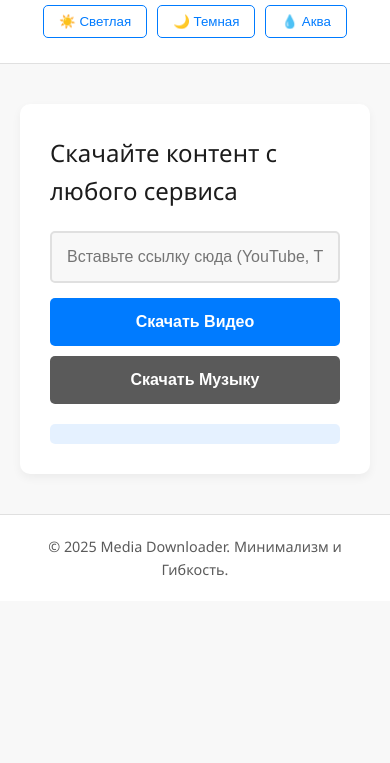
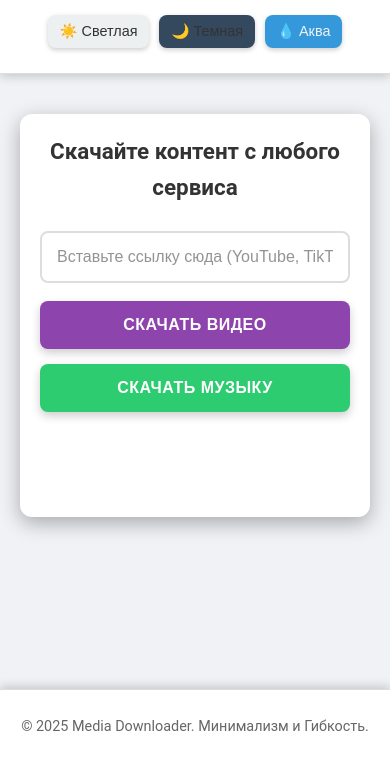
Before and after one commit to Zer0one11/VGet, a plain HTML site: page index.html in a window 390 px wide. Shown: the part 81-844 px from the top of the page. Drawn offline with Linux system fonts and the light colour scheme.

Commit message:
Update style.css

```diff
--- a/style.css
+++ b/style.css
@@ -2,38 +2,53 @@
 /* 🎨 Основные Цветовые Переменные (Темы) */
 /* ========================================================= */
 
-/* ☀️ Светлая Тема (По умолчанию) */
+/* 🌙 Темная Фиолетовая Тема (По умолчанию, как на скриншоте) */
 :root {
-    --color-bg-primary: #f8f8f8;
-    --color-bg-secondary: #ffffff;
-    --color-text-primary: #1c1c1c;
-    --color-text-secondary: #5a5a5a;
-    --color-accent: #007bff;
-    --color-accent-hover: #0056b3;
-    --color-border: #e0e0e0;
+    --color-bg-primary: #1A1A2E; /* Очень темный фиолетово-синий */
+    --color-bg-secondary: #2C2C4A; /* Чуть светлее для карточек/хедеров */
+    --color-text-primary: #E0E0E0; /* Светлый текст */
+    --color-text-secondary: #B0B0C0; /* Второстепенный текст */
+    --color-accent-purple: #9B59B6; /* Яркий фиолетовый акцент */
+    --color-accent-purple-hover: #8e44ad; /* Темнее при наведении */
+    --color-accent-green: #2ECC71; /* Зеленый акцент для "Showcase" */
+    --color-border: #4A4A6A; /* Границы */
+    --color-input-bg: #3A3A5E; /* Фон для инпутов */
+
+    /* Дополнительные цвета для кнопок тем */
+    --theme-blue: #3498DB;
+    --theme-yellow: #F1C40F;
+    --theme-green: #27AE60;
+    --theme-light: #ECF0F1;
+    --theme-dark: #34495E;
 }
 
-/* 🌙 Темная Тема */
-body[data-theme='dark'] {
-    --color-bg-primary: #121212;
-    --color-bg-secondary: #1e1e1e;
-    --color-text-primary: #ffffff;
-    --color-text-secondary: #b0b0b0;
-    --color-accent: #90caf9;
-    --color-accent-hover: #64b5f6;
-    --color-border: #333333;
+/* Переопределение для конкретных тем, если будут использоваться */
+body[data-theme='light'] {
+    --color-bg-primary: #f0f2f5;
+    --color-bg-secondary: #ffffff;
+    --color-text-primary: #333333;
+    --color-text-secondary: #666666;
+    --color-accent-purple: #8e44ad;
+    --color-accent-purple-hover: #9B59B6;
+    --color-accent-green: #2ECC71;
+    --color-border: #dddddd;
+    --color-input-bg: #ffffff;
 }
+/* Остальные темы будут использовать свои переменные */
+/* Пример:
+body[data-theme='blue'] {
+    --color-bg-primary: #EBF5FB;
+    --color-bg-secondary: #D4E6F1;
+    --color-text-primary: #2C3E50;
+    --color-text-secondary: #34495E;
+    --color-accent-purple: #2C3E50;
+    --color-accent-purple-hover: #34495E;
+    --color-accent-green: #28B463;
+    --color-border: #AAB7B8;
+    --color-input-bg: #EBF5FB;
+}
+*/
 
-/* 💧 Аква Тема */
-body[data-theme='aqua'] {
-    --color-bg-primary: #e0f7fa;
-    --color-bg-secondary: #ffffff;
-    --color-text-primary: #004d40;
-    --color-text-secondary: #00897b;
-    --color-accent: #00bcd4;
-    --color-accent-hover: #0097a7;
-    --color-border: #b2ebf2;
-}
 
 /* ========================================================= */
 /* 💫 Общие Стили */
@@ -46,160 +61,292 @@ body[data-theme='aqua'] {
 }
 
 body {
-    font-family: 'Segoe UI', Tahoma, Geneva, Verdana, sans-serif;
+    font-family: 'Roboto', sans-serif; /* Более современный шрифт */
     background-color: var(--color-bg-primary);
     color: var(--color-text-primary);
-    transition: background-color 0.3s, color 0.3s;
+    transition: background-color 0.4s ease, color 0.4s ease;
     line-height: 1.6;
+    min-height: 100vh; /* Занимает всю высоту */
+    display: flex;
+    flex-direction: column;
 }
 
 .container {
-    max-width: 900px;
+    max-width: 960px; /* Чуть шире */
     margin: 0 auto;
     padding: 0 20px;
 }
 
 header {
     background-color: var(--color-bg-secondary);
-    padding: 20px 0;
+    padding: 25px 0;
     border-bottom: 1px solid var(--color-border);
+    box-shadow: 0 2px 10px rgba(0, 0, 0, 0.2);
 }
 
 header .container {
     display: flex;
     justify-content: space-between;
     align-items: center;
+    flex-wrap: wrap; /* Для адаптивности */
 }
 
 h1 {
-    font-size: 1.8rem;
-    color: var(--color-accent);
+    font-size: 2.2rem; /* Крупнее */
+    font-weight: 700; /* Жирнее */
+    color: var(--color-accent-purple);
+    letter-spacing: 1px;
 }
 
-/* Свитчер Тем */
-.theme-switcher button {
-    padding: 8px 15px;
-    margin-left: 10px;
-    border: 1px solid var(--color-accent);
-    background-color: transparent;
-    color: var(--color-accent);
-    cursor: pointer;
-    border-radius: 5px;
-    transition: background-color 0.2s, color 0.2s, transform 0.1s;
+/* Стили для свитчера тем */
+.theme-switcher {
+    display: flex;
+    flex-wrap: wrap;
+    gap: 10px; /* Промежуток между кнопками */
+    margin-top: 10px; /* Отступ сверху при обтекании */
 }
 
+.theme-switcher button {
+    padding: 10px 18px;
+    border: none;
+    background-color: var(--color-bg-primary); /* Фон кнопок тем */
+    color: var(--color-text-primary);
+    cursor: pointer;
+    border-radius: 8px; /* Более мягкие углы */
+    transition: background-color 0.2s, color 0.2s, transform 0.1s;
+    font-weight: 500;
+    box-shadow: 0 2px 5px rgba(0, 0, 0, 0.2);
+}
+
+/* Стили для каждой кнопки темы по отдельности */
+#theme-light { background-color: var(--theme-light); color: var(--color-text-primary); }
+#theme-dark { background-color: var(--theme-dark); color: var(--color-text-primary); }
+#theme-aqua { background-color: var(--theme-blue); color: var(--color-bg-primary); } /* Использование blue для aqua */
+#theme-blue { background-color: var(--theme-blue); color: var(--color-bg-primary); }
+#theme-yellow { background-color: var(--theme-yellow); color: var(--color-bg-primary); }
+#theme-green-btn { background-color: var(--theme-green); color: var(--color-bg-primary); } /* Переименована, чтобы не конфликтовать с var(--color-accent-green) */
+#theme-purple { background-color: var(--color-accent-purple); color: var(--color-bg-primary); }
+
+
 .theme-switcher button:hover {
-    background-color: var(--color-accent-hover);
-    color: var(--color-bg-secondary);
+    transform: translateY(-2px); /* Эффект при наведении */
+    opacity: 0.9;
 }
+/* Активная кнопка темы */
+.theme-switcher button.active {
+    border: 2px solid var(--color-accent-purple); /* Обводка для активной темы */
+    box-shadow: 0 0 0 3px rgba(155, 89, 182, 0.4);
+}
+
 
 /* Основной Контент */
 main {
+    flex-grow: 1; /* Занимает все доступное пространство */
     padding: 40px 0;
 }
 
 .downloader-section {
     background-color: var(--color-bg-secondary);
     padding: 30px;
-    border-radius: 10px;
-    box-shadow: 0 4px 10px rgba(0, 0, 0, 0.05);
+    border-radius: 12px; /* Более закругленные углы */
+    box-shadow: 0 6px 20px rgba(0, 0, 0, 0.3); /* Более выраженная тень */
 }
 
 .downloader-section h2 {
-    margin-bottom: 20px;
-    font-weight: 400;
+    margin-bottom: 25px;
+    font-weight: 600; /* Полужирный */
+    font-size: 1.6rem;
     color: var(--color-text-primary);
+    text-align: center;
 }
 
 /* Форма Ввода */
 .input-group {
     display: flex;
     flex-direction: column;
-    gap: 15px;
+    gap: 18px; /* Увеличенный промежуток */
 }
 
 #url-input {
     width: 100%;
-    padding: 15px;
-    font-size: 1rem;
+    padding: 18px;
+    font-size: 1.1rem; /* Крупнее */
     border: 2px solid var(--color-border);
-    border-radius: 5px;
-    background-color: var(--color-bg-primary);
+    border-radius: 8px;
+    background-color: var(--color-input-bg);
     color: var(--color-text-primary);
     transition: border-color 0.3s, background-color 0.3s;
 }
 
+#url-input::placeholder {
+    color: var(--color-text-secondary);
+    opacity: 0.7;
+}
+
 #url-input:focus {
-    border-color: var(--color-accent);
+    border-color: var(--color-accent-purple);
     outline: none;
-    background-color: var(--color-bg-secondary);
+    background-color: var(--color-bg-primary); /* Чуть темнее при фокусе */
 }
 
 .action-buttons {
     display: flex;
-    gap: 10px;
+    gap: 15px;
 }
 
 .action-buttons button {
     flex-grow: 1;
-    padding: 15px 20px;
-    font-size: 1rem;
+    padding: 18px 25px;
+    font-size: 1.1rem;
     font-weight: bold;
     border: none;
-    border-radius: 5px;
+    border-radius: 8px;
     cursor: pointer;
-    transition: background-color 0.2s, opacity 0.2s;
+    transition: background-color 0.3s, transform 0.1s, box-shadow 0.3s;
+    text-transform: uppercase; /* Верхний регистр */
+    letter-spacing: 0.5px;
+    box-shadow: 0 4px 10px rgba(0, 0, 0, 0.2);
 }
 
 #download-video {
-    background-color: var(--color-accent);
-    color: var(--color-bg-secondary);
+    background-color: var(--color-accent-purple);
+    color: #FFFFFF;
 }
 
 #download-audio {
-    background-color: var(--color-text-secondary); /* Использование второстепенного цвета для разнообразия */
-    color: var(--color-bg-secondary);
+    background-color: var(--color-accent-green); /* Используем зеленый для аудио */
+    color: #FFFFFF;
 }
 
 .action-buttons button:hover {
-    opacity: 0.9;
+    transform: translateY(-3px);
+    box-shadow: 0 6px 15px rgba(0, 0, 0, 0.3);
 }
 
 /* Сообщения */
 .message {
-    margin-top: 20px;
-    padding: 10px;
-    border-radius: 5px;
-    background-color: rgba(0, 123, 255, 0.1); /* Легкий фон для сообщений */
-    color: var(--color-accent);
+    margin-top: 25px;
+    padding: 15px;
+    border-radius: 8px;
     text-align: center;
+    font-weight: 500;
 }
+
+.message-info {
+    background-color: rgba(155, 89, 182, 0.15); /* Фиолетовый оттенок */
+    color: var(--color-accent-purple);
+}
+
+.message-success {
+    background-color: rgba(46, 204, 113, 0.15); /* Зеленый оттенок */
+    color: var(--color-accent-green);
+}
+
+.message-error {
+    background-color: rgba(231, 76, 60, 0.15); /* Красный оттенок */
+    color: #E74C3C;
+}
+
+
+/* Стили для результатов скачивания (как на скриншоте) */
+.results-area {
+    margin-top: 30px;
+    display: flex;
+    flex-direction: column;
+    gap: 20px;
+}
+
+.download-item {
+    background-color: var(--color-bg-secondary);
+    padding: 20px;
+    border-radius: 10px;
+    box-shadow: 0 4px 15px rgba(0, 0, 0, 0.25);
+    border: 1px solid var(--color-border);
+}
+
+.download-item h3 {
+    font-size: 1.5rem;
+    font-weight: 600;
+    margin-bottom: 10px;
+    color: var(--color-accent-purple);
+}
+
+.download-item h3 span { /* Для нумерации 1. */
+    color: var(--color-text-primary);
+    margin-right: 10px;
+}
+
+.download-item p {
+    margin-bottom: 5px;
+    color: var(--color-text-secondary);
+    font-size: 0.95rem;
+}
+
+.download-item p strong {
+    color: var(--color-text-primary);
+}
+
+.download-item a.showcase-link {
+    display: inline-block;
+    margin-top: 15px;
+    color: var(--color-accent-green);
+    text-decoration: none;
+    font-weight: bold;
+    font-size: 1rem;
+    transition: color 0.2s;
+}
+
+.download-item a.showcase-link:hover {
+    color: var(--color-accent-purple);
+}
+
 
 /* Подвал */
 footer {
-    padding: 20px 0;
+    padding: 25px 0;
     text-align: center;
     border-top: 1px solid var(--color-border);
     background-color: var(--color-bg-secondary);
     color: var(--color-text-secondary);
     font-size: 0.9rem;
+    margin-top: auto; /* Прижимает футер к низу */
+    box-shadow: 0 -2px 10px rgba(0, 0, 0, 0.2);
 }
 
 /* Медиа-запросы для адаптивности */
-@media (max-width: 600px) {
+@media (max-width: 768px) {
     header .container {
         flex-direction: column;
         gap: 15px;
+        text-align: center;
+    }
+    .theme-switcher {
+        justify-content: center;
     }
     .action-buttons {
         flex-direction: column;
     }
-    .theme-switcher {
-        display: flex;
-        flex-wrap: wrap;
-        justify-content: center;
+    h1 {
+        font-size: 1.8rem;
     }
-    .theme-switcher button {
-        margin: 5px;
+    .downloader-section h2 {
+        font-size: 1.4rem;
     }
 }
+
+@media (max-width: 480px) {
+    .theme-switcher button {
+        padding: 8px 12px;
+        font-size: 0.9rem;
+    }
+    .downloader-section {
+        padding: 20px;
+    }
+    #url-input, .action-buttons button {
+        padding: 15px;
+        font-size: 1rem;
+    }
+    .download-item h3 {
+        font-size: 1.3rem;
+    }
+}
```
